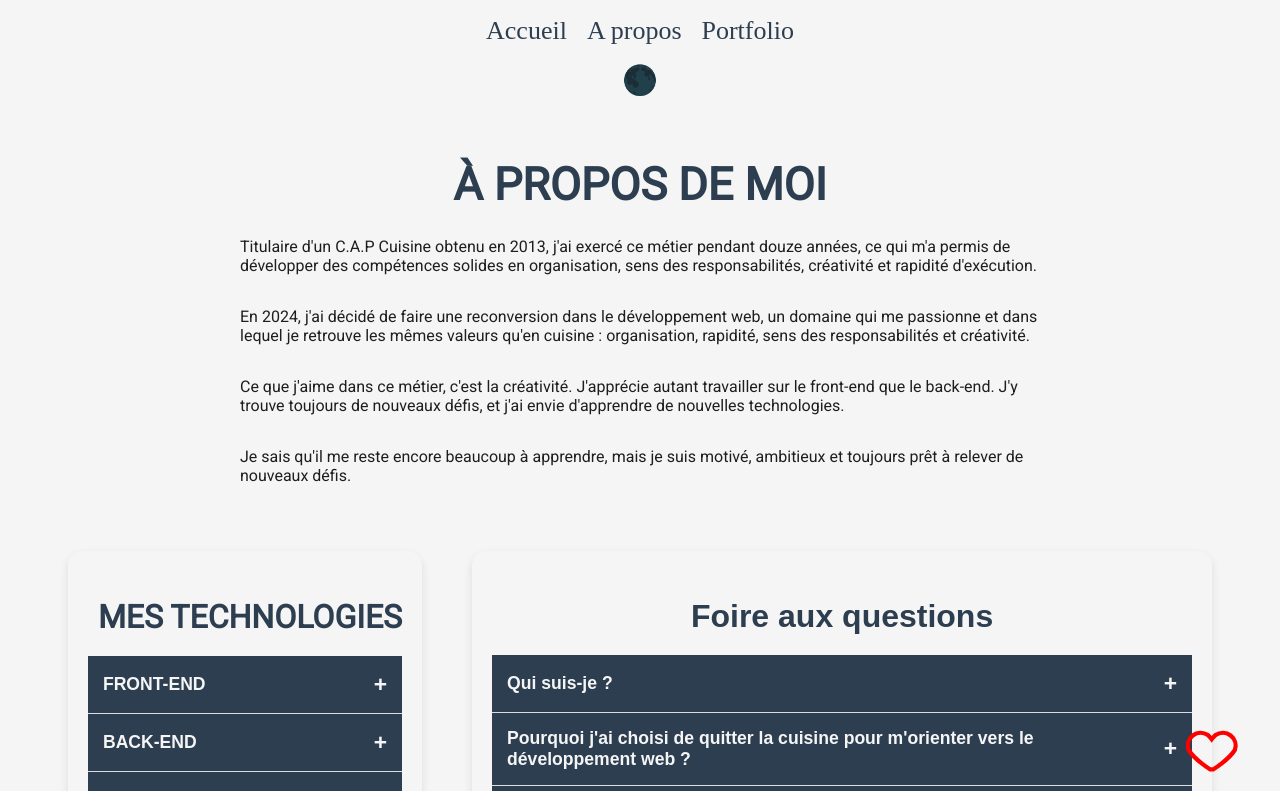
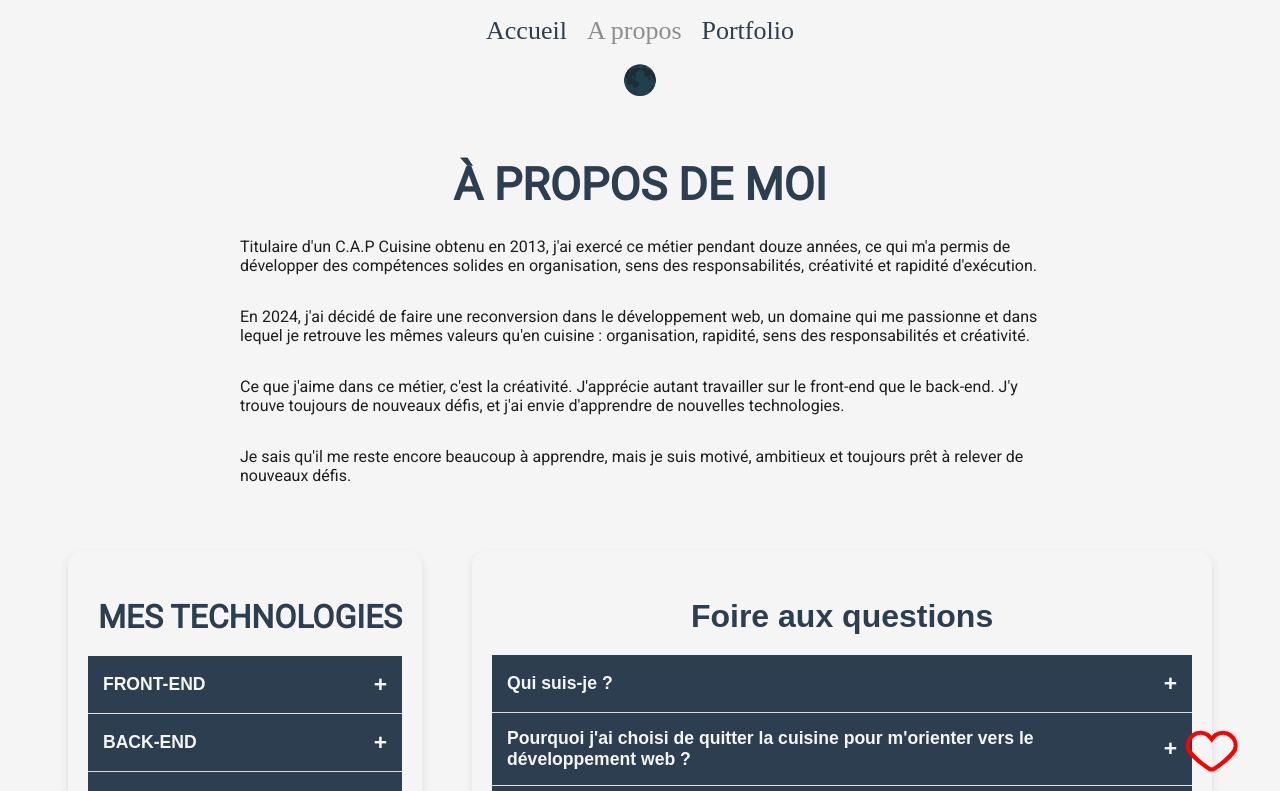
Before and after one commit to GregoryVDev/Portfolio, a React (Vite) app: page /about in a window 1280 px wide. Shown: the top 791 px of the page. Built offline with nearby package versions, Linux system fonts and the light colour scheme.

Commit message:
Moved header properties to header file style and added the nav-active color for dark and light mode

```diff
--- a/src/App.css
+++ b/src/App.css
@@ -60,36 +60,6 @@ a {
   text-decoration: none;
 }
 
-header a {
-  position: relative;
-  display: inline-block;
-  color: #2C3E50;
-  text-decoration: none;
-}
-
-header a::after {
-  content: "";
-  position: absolute;
-  bottom: -3px;
-  left: 0;
-  width: 100%;
-  height: 2px;
-  background-color: #2C3E50;
-  transform: scaleX(0);
-  transform-origin: left;
-  transition: transform 0.3s ease;
-}
-
-header a:hover::after {
-  transform: scaleX(1);
-  transform-origin: left;
-}
-
-header a:not(:hover)::after {
-  transform-origin: right;
-  transform: scaleX(0);
-}
-
 @media screen and (min-width: 700px) and (max-width: 1023px) {
 
   h1 {
--- a/src/assets/styles/header.css
+++ b/src/assets/styles/header.css
@@ -3,6 +3,36 @@ header ul {
     gap: 20px;
     justify-content: center;
     padding: 0
+}
+
+header a {
+    position: relative;
+    display: inline-block;
+    color: #2C3E50;
+    text-decoration: none;
+}
+
+header a::after {
+    content: "";
+    position: absolute;
+    bottom: -3px;
+    left: 0;
+    width: 100%;
+    height: 2px;
+    background-color: #2C3E50;
+    transform: scaleX(0);
+    transform-origin: left;
+    transition: transform 0.3s ease;
+}
+
+header a:hover::after {
+    transform: scaleX(1);
+    transform-origin: left;
+}
+
+header a:not(:hover)::after {
+    transform-origin: right;
+    transform: scaleX(0);
 }
 
 li {
@@ -13,6 +43,23 @@ li {
     color: #8A8E91;
 }
 
+.dark .navigation ul li a:hover {
+    color: #F3D30D !important;
+}
+
+.dark header a::after {
+    background: #F3D30D;
+}
+
 .theme-toggle-container {
     text-align: center;
 }
+
+.nav-active {
+    color: #8A8E91 !important;
+    transition: background-color 0.3s ease, color 0.3s ease;
+}
+
+.dark .nav-active {
+    color: #F3D30D !important;
+}
```
